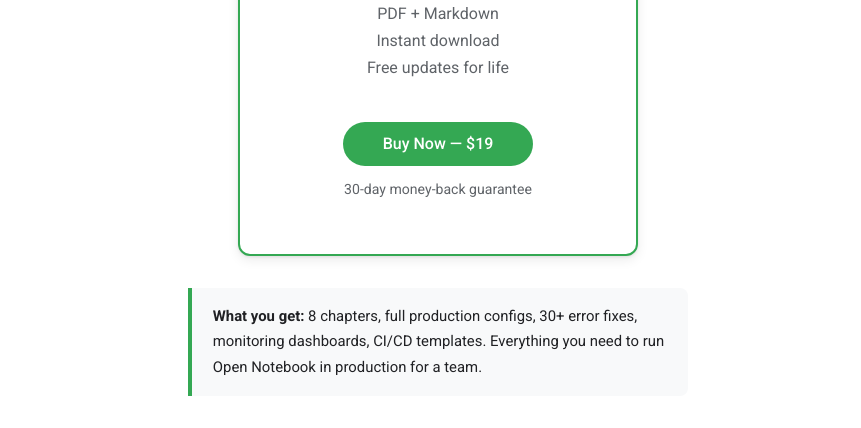
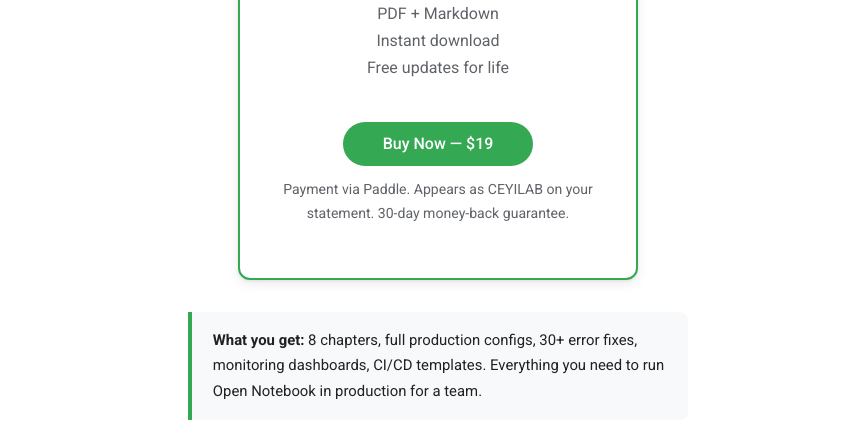
Before and after one commit to Jakeshadow/open-notebook-guide, a plain HTML site: page pricing/index.html in a window 1280 px wide. Shown: the part 372-800 px from the top of the page, without its empty margins (202-1063 px from the left). Drawn offline with Linux system fonts and the light colour scheme; a script that the page names is missing; a web font is replaced by a local one.

Commit message:
feat: add CEYILAB statement descriptor to checkout CTAs

```diff
--- a/pricing/index.html
+++ b/pricing/index.html
@@ -50,7 +50,7 @@
     <div class="price">$19 <sub>USD</sub></div>
     <p style="color:var(--text-muted);margin-top:12px;">PDF + Markdown<br>Instant download<br>Free updates for life</p>
     <button onclick="Paddle.Checkout.open({settings:{successUrl:'https://localnotebook.dev/thanks/'},items:[{priceId:'pri_01kvzvsdcf4deb04pnxbfcq7wa',quantity:1}]})" style="margin-top:1.5rem;font-size:1rem;padding:.8rem 2.5rem;cursor:pointer;font-family:inherit;" class="btn btn-accent btn-lg">Buy Now — $19</button>
-    <p class="guarantee">30-day money-back guarantee</p>
+    <p class="guarantee">Payment via Paddle. Appears as CEYILAB on your statement. 30-day money-back guarantee.</p>
   </div>
 
   <div class="callout ok" style="max-width:500px;margin:0 auto;text-align:left;">
```
Also changed, not shown: production-guide/index.html (+1 -1 lines).
